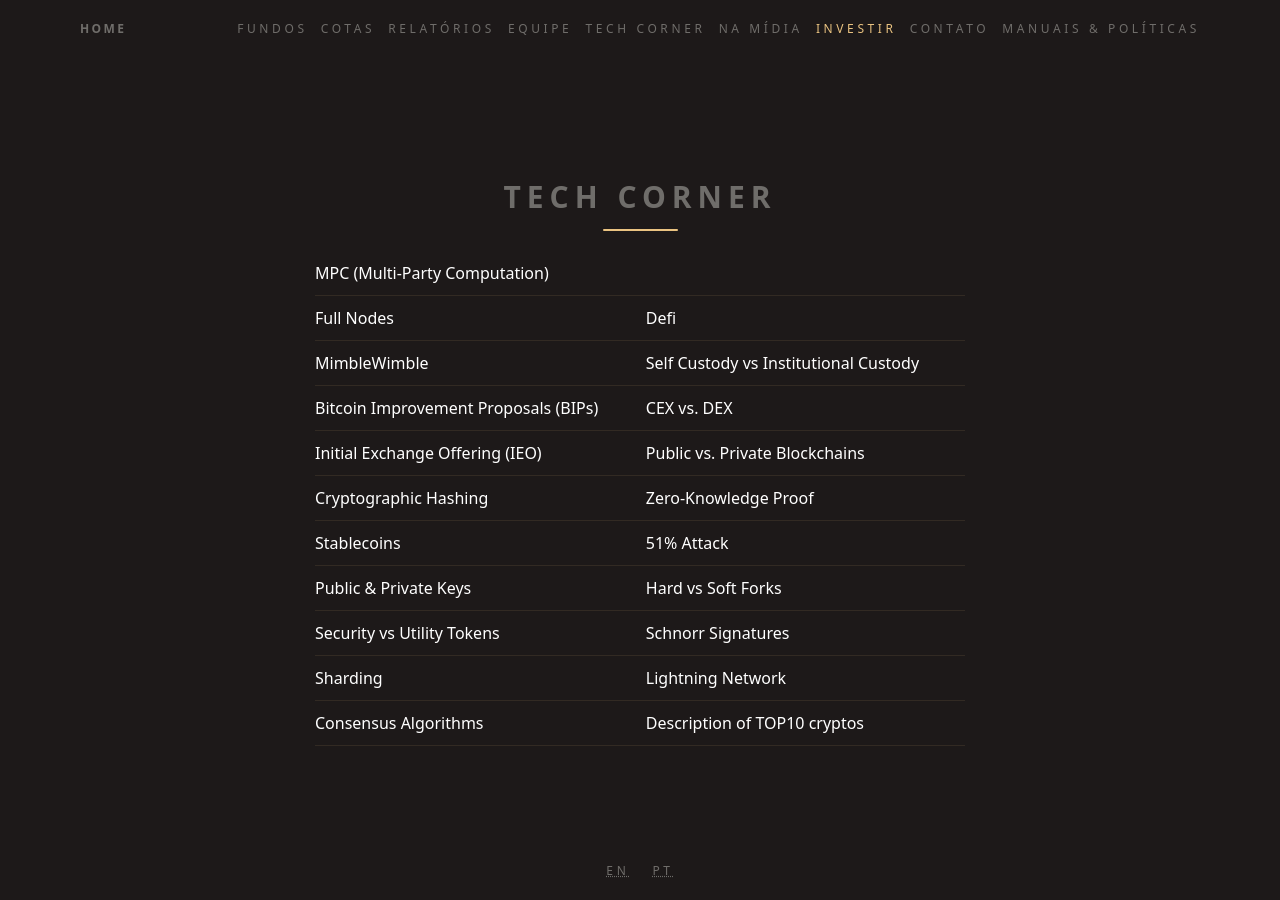
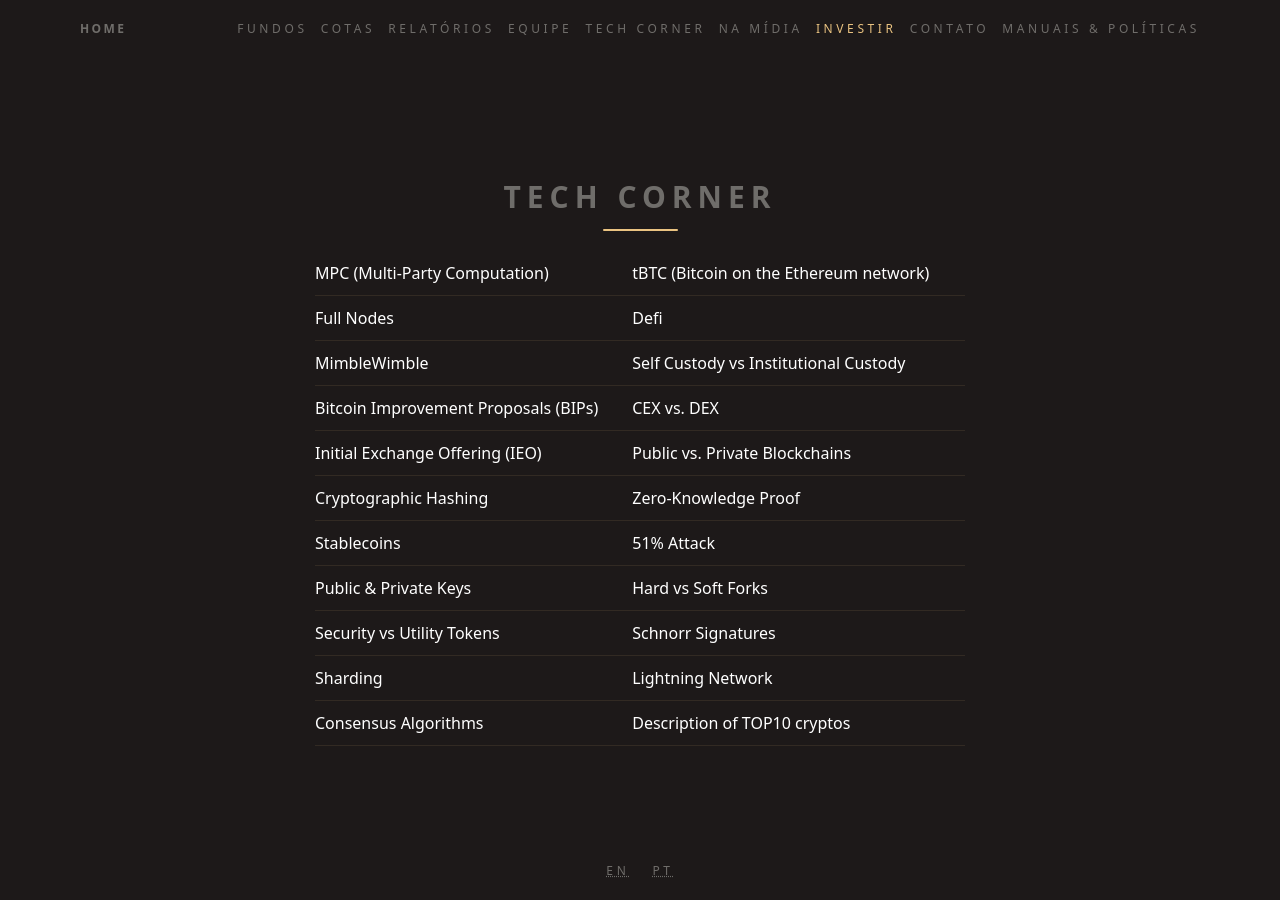
Before and after one commit to ateliedetemas/blpcrypto, a Jekyll site: the page built from _pages/tech-corner.md, in a window 1280 px wide. Built offline with Jekyll 4.4.1, drawn with Linux system fonts in a browser that asks for light colours.

Commit message:
Update tech-corner.md

```diff
--- a/_pages/tech-corner.md
+++ b/_pages/tech-corner.md
@@ -4,7 +4,7 @@ layout: page
 title: Tech Corner
 ---
 
-[MPC (Multi-Party Computation)]({{ "/assets/documents/tech-corner/2019/11.pdf" }}) |
+[MPC (Multi-Party Computation)]({{ "/assets/documents/tech-corner/2019/11.pdf" }}) |  [tBTC (Bitcoin on the Ethereum network)]({{ "/assets/documents/tech-corner/2019/12.pdf" }})
 [Full Nodes]({{ "/assets/documents/tech-corner/2019/09.pdf" }}) |  [Defi]({{ "/assets/documents/tech-corner/2019/10.pdf" }}) |
 [MimbleWimble]({{ "/assets/documents/tech-corner/2019/07.pdf" }}) |  [Self Custody vs Institutional Custody]({{ "/assets/documents/tech-corner/2019/08.pdf" }})
 [Bitcoin Improvement Proposals (BIPs)]({{ "/assets/documents/tech-corner/2019/05.pdf" }}) |  [CEX vs. DEX]({{ "/assets/documents/tech-corner/2019/06.pdf" }})
```
